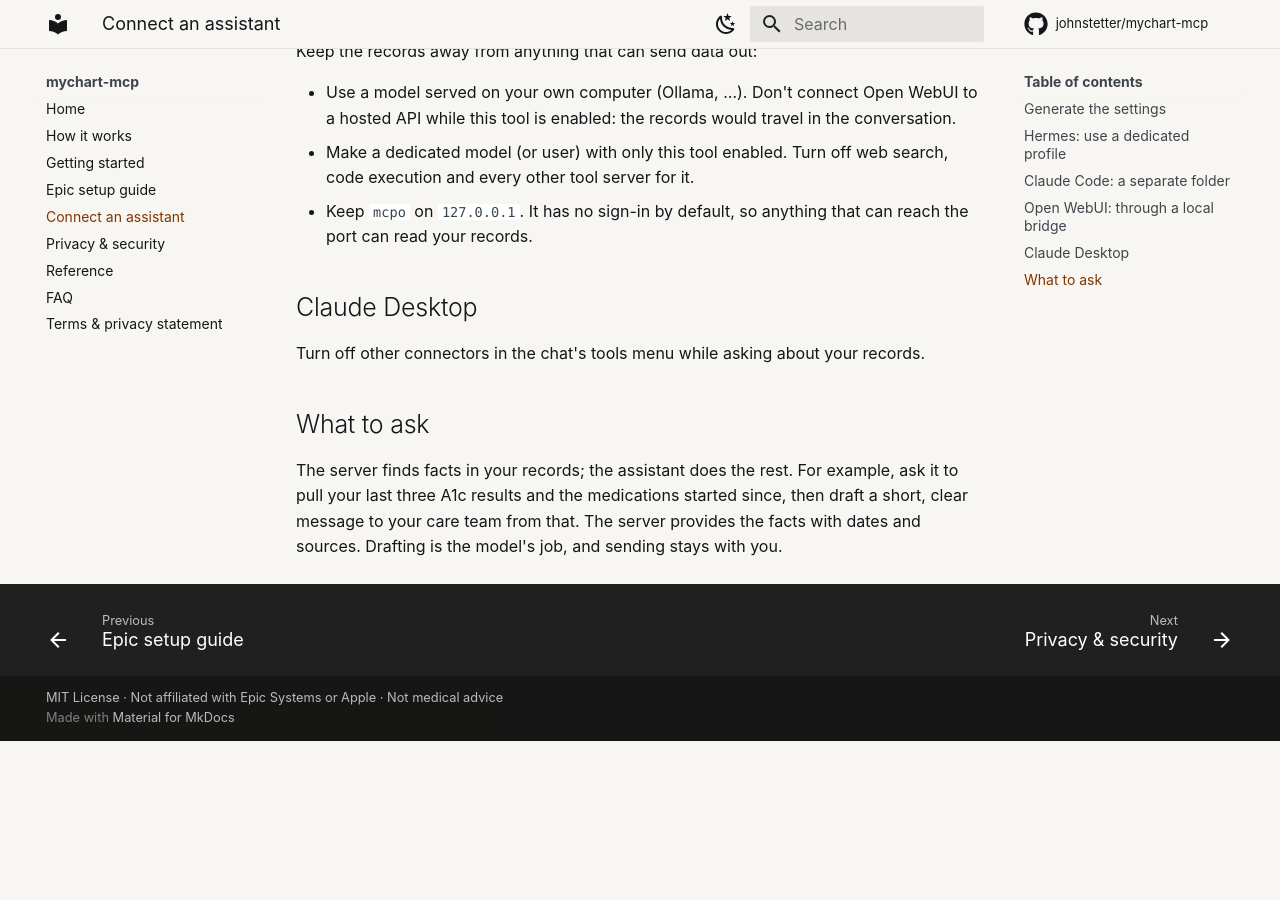
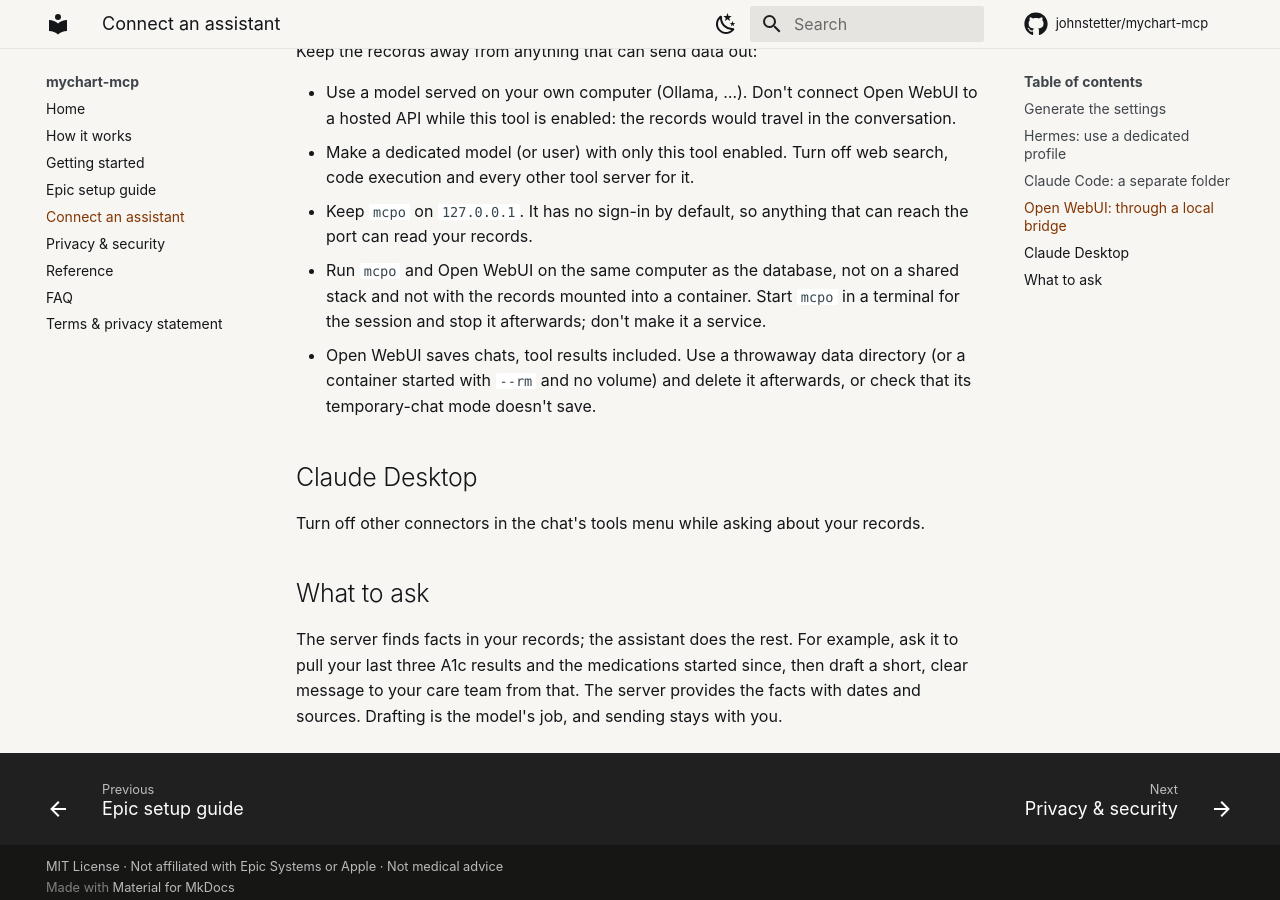
Before and after one commit to johnstetter/mychart-mcp, an MkDocs documentation site: the page built from docs/connect.md, in a window 1280 px wide and 900 px high, scrolled down 1843 px. Built offline with MkDocs 1.6.1 and Material for MkDocs 9.7.7, drawn with Linux system fonts in a browser that asks for light colours; comment, search, counter and statistics services are not loaded; before the commit the page ends 2584 px from its top, so only the background shows below that.

Commit message:
docs(connect): keep the Open WebUI bridge local and short-lived
Run mcpo and Open WebUI on the machine that holds the database, only
for the session, and with a throwaway Open WebUI data directory, since
it saves chats with the tool results in them.

Refs #13

Co-Authored-By: Claude Sonnet 5.5 <noreply@anthropic.com>

```diff
--- a/docs/connect.md
+++ b/docs/connect.md
@@ -74,6 +74,12 @@ Keep the records away from anything that can send data out:
   execution and every other tool server for it.
 - Keep `mcpo` on `127.0.0.1`. It has no sign-in by default, so anything that can reach the
   port can read your records.
+- Run `mcpo` and Open WebUI on the same computer as the database, not on a shared stack and
+  not with the records mounted into a container. Start `mcpo` in a terminal for the session
+  and stop it afterwards; don't make it a service.
+- Open WebUI saves chats, tool results included. Use a throwaway data directory (or a
+  container started with `--rm` and no volume) and delete it afterwards, or check that its
+  temporary-chat mode doesn't save.
 
 ## Claude Desktop
 
```
